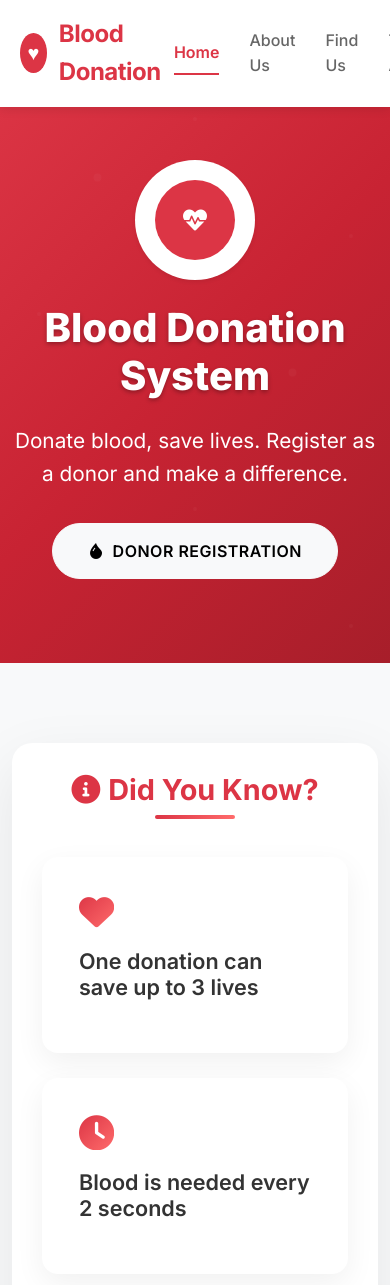
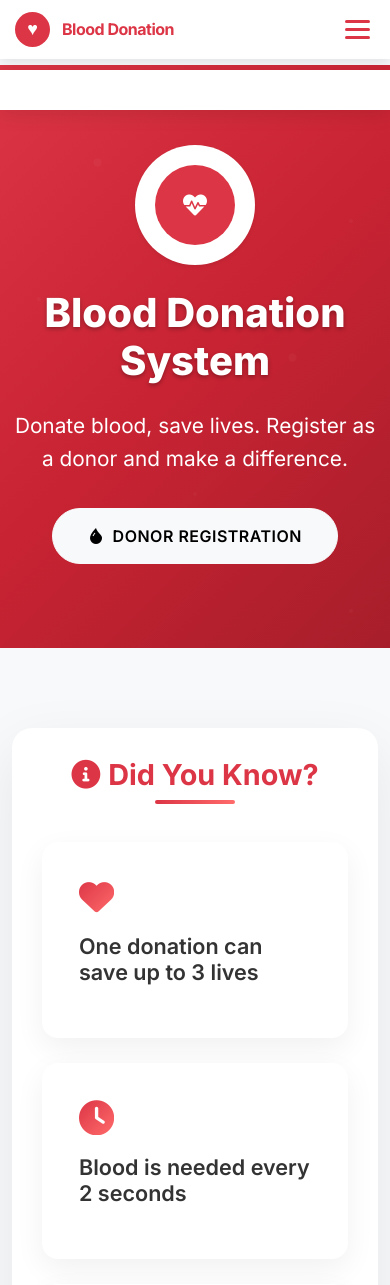
Before and after one commit to BloodDonationBaguio/blood-donation-pwa, a PHP site: page /blood-donation-pwa/index.php in a window 390 px wide. Shown: the top 1285 px of the page. Run offline with PHP 8.4, Linux system fonts and the light colour scheme.

Commit message:
Add fully responsive navbar for mobile, tablet, and desktop

```diff
--- a/navbar.php
+++ b/navbar.php
@@ -27,19 +27,26 @@ if ($user_id) {
 }
 ?>
 
-<nav style="background: white; position: fixed; top: 0; left: 0; right: 0; z-index: 1000; box-shadow: 0 2px 10px rgba(0,0,0,0.1); padding: 15px 0;">
-  <div style="max-width: 1200px; margin: 0 auto; padding: 0 20px; display: flex; justify-content: space-between; align-items: center;">
+<nav class="main-navbar">
+  <div class="nav-container">
 
     <!-- Brand -->
-    <a href="index.php" style="text-decoration: none; display: flex; align-items: center;">
-      <div style="background: #dc3545; width: 40px; height: 40px; border-radius: 50%; display: flex; align-items: center; justify-content: center; margin-right: 12px;">
-        <span style="color: white; font-size: 20px; font-weight: bold;">♥</span>
+    <a href="index.php" class="nav-brand">
+      <div class="brand-icon">
+        <span>♥</span>
       </div>
-      <span style="color: #dc3545; font-size: 24px; font-weight: 700; letter-spacing: -0.5px;">Blood Donation</span>
+      <span class="brand-text">Blood Donation</span>
     </a>
 
+    <!-- Mobile Menu Toggle -->
+    <button class="mobile-menu-toggle" onclick="toggleMobileMenu()" aria-label="Toggle menu">
+      <span></span>
+      <span></span>
+      <span></span>
+    </button>
+
     <!-- Navigation Links -->
-    <div style="display: flex; align-items: center; gap: 30px;">
+    <div class="nav-menu" id="navMenu">
       <?php
       $current_page = basename($_SERVER['PHP_SELF']);
       $is_home = ($current_page == 'index.php');
@@ -48,32 +55,30 @@ if ($user_id) {
       $is_track = ($current_page == 'track.php');
       ?>
 
-      <a href="index.php" style="color: <?= $is_home ? '#dc3545' : '#666' ?>; text-decoration: none; font-weight: <?= $is_home ? '600' : '500' ?>; padding: 8px 0; <?= $is_home ? 'border-bottom: 2px solid #dc3545;' : '' ?> transition: all 0.3s ease;" onmouseover="this.style.color='#dc3545'" onmouseout="this.style.color='<?= $is_home ? '#dc3545' : '#666' ?>'">Home</a>
-
-      <a href="about.php" style="color: <?= $is_about ? '#dc3545' : '#666' ?>; text-decoration: none; font-weight: <?= $is_about ? '600' : '500' ?>; padding: 8px 0; <?= $is_about ? 'border-bottom: 2px solid #dc3545;' : '' ?> transition: all 0.3s ease;" onmouseover="this.style.color='#dc3545'" onmouseout="this.style.color='<?= $is_about ? '#dc3545' : '#666' ?>'">About Us</a>
-
-      <a href="find-us.php" style="color: <?= $is_find_us ? '#dc3545' : '#666' ?>; text-decoration: none; font-weight: <?= $is_find_us ? '600' : '500' ?>; padding: 8px 0; <?= $is_find_us ? 'border-bottom: 2px solid #dc3545;' : '' ?> transition: all 0.3s ease;" onmouseover="this.style.color='#dc3545'" onmouseout="this.style.color='<?= $is_find_us ? '#dc3545' : '#666' ?>'">Find Us</a>
-
-      <a href="track.php" style="color: <?= $is_track ? '#dc3545' : '#666' ?>; text-decoration: none; font-weight: <?= $is_track ? '600' : '500' ?>; padding: 8px 0; <?= $is_track ? 'border-bottom: 2px solid #dc3545;' : '' ?> transition: all 0.3s ease;" onmouseover="this.style.color='#dc3545'" onmouseout="this.style.color='<?= $is_track ? '#dc3545' : '#666' ?>'">Track Application</a>
+      <a href="index.php" class="nav-link <?= $is_home ? 'active' : '' ?>">Home</a>
+      <a href="about.php" class="nav-link <?= $is_about ? 'active' : '' ?>">About Us</a>
+      <a href="find-us.php" class="nav-link <?= $is_find_us ? 'active' : '' ?>">Find Us</a>
+      <a href="track.php" class="nav-link <?= $is_track ? 'active' : '' ?>">Track</a>
 
       <?php if ($user_id): ?>
-        <div style="position: relative;">
-          <a href="#" onclick="toggleDropdown(); return false;" style="color: #666; text-decoration: none; font-weight: 500; padding: 8px 16px; background: #f8f9fa; border-radius: 20px; display: flex; align-items: center; transition: all 0.3s ease;" onmouseover="this.style.background='#e9ecef'" onmouseout="this.style.background='#f8f9fa'">
-            <span style="color: #dc3545; margin-right: 8px;">👤</span> <?= htmlspecialchars($_SESSION['user_name'] ?? 'User') ?>
+        <div class="nav-dropdown">
+          <a href="#" onclick="toggleDropdown(); return false;" class="nav-link user-link">
+            <span class="user-icon">👤</span>
+            <span class="user-name"><?= htmlspecialchars($_SESSION['user_name'] ?? 'User') ?></span>
           </a>
-          <div id="userDropdown" style="position: absolute; top: 100%; right: 0; background: white; border-radius: 8px; box-shadow: 0 4px 20px rgba(0,0,0,0.15); padding: 8px 0; min-width: 160px; display: none; margin-top: 8px;">
-            <a href="dashboard.php" style="color: #333; text-decoration: none; padding: 10px 16px; display: block; transition: all 0.3s ease;" onmouseover="this.style.background='#f8f9fa'" onmouseout="this.style.background='transparent'">Dashboard</a>
-            <a href="profile.php" style="color: #333; text-decoration: none; padding: 10px 16px; display: block; transition: all 0.3s ease;" onmouseover="this.style.background='#f8f9fa'" onmouseout="this.style.background='transparent'">Profile</a>
-            <hr style="margin: 8px 0; border-color: #e9ecef;">
-            <a href="logout.php" style="color: #dc3545; text-decoration: none; padding: 10px 16px; display: block; transition: all 0.3s ease;" onmouseover="this.style.background='#f8f9fa'" onmouseout="this.style.background='transparent'">Logout</a>
+          <div id="userDropdown" class="dropdown-menu">
+            <a href="dashboard.php" class="dropdown-item">Dashboard</a>
+            <a href="profile.php" class="dropdown-item">Profile</a>
+            <hr class="dropdown-divider">
+            <a href="logout.php" class="dropdown-item text-danger">Logout</a>
           </div>
         </div>
       <?php else: ?>
-        <a href="login.php" style="color: #666; text-decoration: none; font-weight: 500; padding: 8px 0; transition: all 0.3s ease;" onmouseover="this.style.color='#dc3545'" onmouseout="this.style.color='#666'">Login</a>
-        <a href="signup.php" style="color: #666; text-decoration: none; font-weight: 500; padding: 8px 16px; background: #f8f9fa; border-radius: 20px; transition: all 0.3s ease;" onmouseover="this.style.background='#e9ecef'" onmouseout="this.style.background='#f8f9fa'">Sign Up</a>
+        <a href="login.php" class="nav-link">Login</a>
+        <a href="signup.php" class="nav-link-btn secondary">Sign Up</a>
       <?php endif; ?>
 
-      <a href="donor-registration.php" style="background: #dc3545; color: white; text-decoration: none; font-weight: 600; padding: 12px 24px; border-radius: 25px; transition: all 0.3s ease; display: flex; align-items: center; gap: 8px;" onmouseover="this.style.background='#c82333'; this.style.transform='translateY(-1px)'" onmouseout="this.style.background='#dc3545'; this.style.transform='translateY(0)'">
+      <a href="donor-registration.php" class="nav-link-btn primary">
         <span>♥</span> Donate Now
       </a>
     </div>
@@ -81,13 +86,352 @@ if ($user_id) {
 </nav>
 
 <style>
-/* Clean navbar styles */
+/* ========================================
+   RESPONSIVE NAVBAR STYLES
+   Works on ALL devices: Mobile, Tablet, Desktop
+======================================== */
+
+/* Base navbar styles */
+.main-navbar {
+  background: white;
+  position: fixed;
+  top: 0;
+  left: 0;
+  right: 0;
+  z-index: 1000;
+  box-shadow: 0 2px 10px rgba(0,0,0,0.1);
+  padding: 15px 0;
+}
+
+.nav-container {
+  max-width: 1200px;
+  margin: 0 auto;
+  padding: 0 20px;
+  display: flex;
+  justify-content: space-between;
+  align-items: center;
+}
+
+/* Brand */
+.nav-brand {
+  text-decoration: none;
+  display: flex;
+  align-items: center;
+  gap: 12px;
+  z-index: 1001;
+}
+
+.brand-icon {
+  background: #dc3545;
+  width: 40px;
+  height: 40px;
+  border-radius: 50%;
+  display: flex;
+  align-items: center;
+  justify-content: center;
+  flex-shrink: 0;
+}
+
+.brand-icon span {
+  color: white;
+  font-size: 20px;
+  font-weight: bold;
+}
+
+.brand-text {
+  color: #dc3545;
+  font-size: 24px;
+  font-weight: 700;
+  letter-spacing: -0.5px;
+}
+
+/* Mobile menu toggle (hidden on desktop) */
+.mobile-menu-toggle {
+  display: none;
+  flex-direction: column;
+  gap: 5px;
+  background: none;
+  border: none;
+  cursor: pointer;
+  padding: 5px;
+  z-index: 1001;
+}
+
+.mobile-menu-toggle span {
+  display: block;
+  width: 25px;
+  height: 3px;
+  background: #dc3545;
+  border-radius: 3px;
+  transition: all 0.3s ease;
+}
+
+.mobile-menu-toggle.active span:nth-child(1) {
+  transform: rotate(45deg) translate(7px, 7px);
+}
+
+.mobile-menu-toggle.active span:nth-child(2) {
+  opacity: 0;
+}
+
+.mobile-menu-toggle.active span:nth-child(3) {
+  transform: rotate(-45deg) translate(7px, -7px);
+}
+
+/* Navigation menu */
+.nav-menu {
+  display: flex;
+  align-items: center;
+  gap: 25px;
+}
+
+.nav-link {
+  color: #666;
+  text-decoration: none;
+  font-weight: 500;
+  padding: 8px 0;
+  transition: all 0.3s ease;
+  position: relative;
+  white-space: nowrap;
+}
+
+.nav-link:hover {
+  color: #dc3545;
+}
+
+.nav-link.active {
+  color: #dc3545;
+  font-weight: 600;
+  border-bottom: 2px solid #dc3545;
+}
+
+/* User dropdown */
+.nav-dropdown {
+  position: relative;
+}
+
+.user-link {
+  padding: 8px 16px !important;
+  background: #f8f9fa;
+  border-radius: 20px;
+  display: flex;
+  align-items: center;
+  gap: 8px;
+}
+
+.user-link:hover {
+  background: #e9ecef;
+}
+
+.user-icon {
+  color: #dc3545;
+}
+
+.dropdown-menu {
+  position: absolute;
+  top: 100%;
+  right: 0;
+  background: white;
+  border-radius: 8px;
+  box-shadow: 0 4px 20px rgba(0,0,0,0.15);
+  padding: 8px 0;
+  min-width: 160px;
+  display: none;
+  margin-top: 8px;
+}
+
+.dropdown-item {
+  color: #333;
+  text-decoration: none;
+  padding: 10px 16px;
+  display: block;
+  transition: all 0.3s ease;
+}
+
+.dropdown-item:hover {
+  background: #f8f9fa;
+}
+
+.dropdown-item.text-danger {
+  color: #dc3545;
+}
+
+.dropdown-divider {
+  margin: 8px 0;
+  border-color: #e9ecef;
+}
+
+/* Button links */
+.nav-link-btn {
+  text-decoration: none;
+  font-weight: 600;
+  padding: 10px 20px;
+  border-radius: 25px;
+  transition: all 0.3s ease;
+  display: inline-flex;
+  align-items: center;
+  gap: 8px;
+  white-space: nowrap;
+}
+
+.nav-link-btn.secondary {
+  color: #666;
+  background: #f8f9fa;
+}
+
+.nav-link-btn.secondary:hover {
+  background: #e9ecef;
+}
+
+.nav-link-btn.primary {
+  background: #dc3545;
+  color: white;
+}
+
+.nav-link-btn.primary:hover {
+  background: #c82333;
+  transform: translateY(-1px);
+}
+
+/* Body padding for fixed navbar */
 body {
   padding-top: 80px !important;
+}
+
+/* ========================================
+   RESPONSIVE BREAKPOINTS
+======================================== */
+
+/* Tablet and below (max-width: 1024px) */
+@media (max-width: 1024px) {
+  .brand-text {
+    font-size: 20px;
+  }
+
+  .nav-menu {
+    gap: 15px;
+  }
+
+  .nav-link-btn {
+    padding: 8px 16px;
+    font-size: 14px;
+  }
+}
+
+/* Mobile (max-width: 768px) */
+@media (max-width: 768px) {
+  /* Show mobile menu toggle */
+  .mobile-menu-toggle {
+    display: flex;
+  }
+
+  /* Hide brand text on very small screens */
+  .brand-text {
+    font-size: 18px;
+  }
+
+  /* Mobile menu */
+  .nav-menu {
+    position: fixed;
+    top: 70px;
+    left: 0;
+    right: 0;
+    background: white;
+    flex-direction: column;
+    gap: 0;
+    padding: 20px;
+    box-shadow: 0 4px 20px rgba(0,0,0,0.1);
+    max-height: 0;
+    overflow: hidden;
+    transition: max-height 0.3s ease;
+  }
+
+  .nav-menu.active {
+    max-height: calc(100vh - 70px);
+    overflow-y: auto;
+  }
+
+  .nav-link {
+    width: 100%;
+    padding: 15px 10px;
+    border-bottom: 1px solid #f0f0f0;
+  }
+
+  .nav-link.active {
+    border-bottom: 1px solid #dc3545;
+  }
+
+  .nav-dropdown {
+    width: 100%;
+  }
+
+  .user-link {
+    width: 100%;
+    justify-content: flex-start;
+  }
+
+  .dropdown-menu {
+    position: static;
+    box-shadow: none;
+    margin: 0;
+    padding-left: 20px;
+  }
+
+  .nav-link-btn {
+    width: 100%;
+    justify-content: center;
+    margin-top: 10px;
+  }
+}
+
+/* Small mobile (max-width: 480px) */
+@media (max-width: 480px) {
+  .nav-container {
+    padding: 0 15px;
+  }
+
+  .brand-icon {
+    width: 35px;
+    height: 35px;
+  }
+
+  .brand-text {
+    font-size: 16px;
+  }
+
+  .brand-icon span {
+    font-size: 18px;
+  }
+
+  .main-navbar {
+    padding: 12px 0;
+  }
+
+  body {
+    padding-top: 65px !important;
+  }
+}
+
+/* Large desktop (min-width: 1200px) */
+@media (min-width: 1200px) {
+  .nav-menu {
+    gap: 30px;
+  }
 }
 </style>
 
 <script>
+// Mobile menu toggle
+function toggleMobileMenu() {
+  const navMenu = document.getElementById('navMenu');
+  const toggleBtn = document.querySelector('.mobile-menu-toggle');
+
+  if (navMenu && toggleBtn) {
+    navMenu.classList.toggle('active');
+    toggleBtn.classList.toggle('active');
+  }
+}
+
 // Dropdown functionality
 function toggleDropdown() {
   const dropdown = document.getElementById('userDropdown');
@@ -96,13 +440,55 @@ function toggleDropdown() {
   }
 }
 
+// Close mobile menu when clicking a link
+document.addEventListener('DOMContentLoaded', function() {
+  const navLinks = document.querySelectorAll('.nav-link, .nav-link-btn');
+  const navMenu = document.getElementById('navMenu');
+  const toggleBtn = document.querySelector('.mobile-menu-toggle');
+
+  navLinks.forEach(link => {
+    link.addEventListener('click', function(e) {
+      // Don't close if it's the user dropdown link
+      if (!this.classList.contains('user-link')) {
+        if (navMenu && navMenu.classList.contains('active')) {
+          navMenu.classList.remove('active');
+          if (toggleBtn) toggleBtn.classList.remove('active');
+        }
+      }
+    });
+  });
+});
+
 // Close dropdown when clicking outside
 document.addEventListener('click', function(e) {
+  // Close user dropdown
   if (!e.target.closest('[onclick*="toggleDropdown"]')) {
     const dropdown = document.getElementById('userDropdown');
     if (dropdown) {
       dropdown.style.display = 'none';
     }
   }
+
+  // Close mobile menu when clicking outside
+  if (!e.target.closest('.nav-menu') && !e.target.closest('.mobile-menu-toggle')) {
+    const navMenu = document.getElementById('navMenu');
+    const toggleBtn = document.querySelector('.mobile-menu-toggle');
+    if (navMenu && navMenu.classList.contains('active')) {
+      navMenu.classList.remove('active');
+      if (toggleBtn) toggleBtn.classList.remove('active');
+    }
+  }
+});
+
+// Close mobile menu on window resize to desktop size
+window.addEventListener('resize', function() {
+  if (window.innerWidth > 768) {
+    const navMenu = document.getElementById('navMenu');
+    const toggleBtn = document.querySelector('.mobile-menu-toggle');
+    if (navMenu && navMenu.classList.contains('active')) {
+      navMenu.classList.remove('active');
+      if (toggleBtn) toggleBtn.classList.remove('active');
+    }
+  }
 });
 </script>
```
